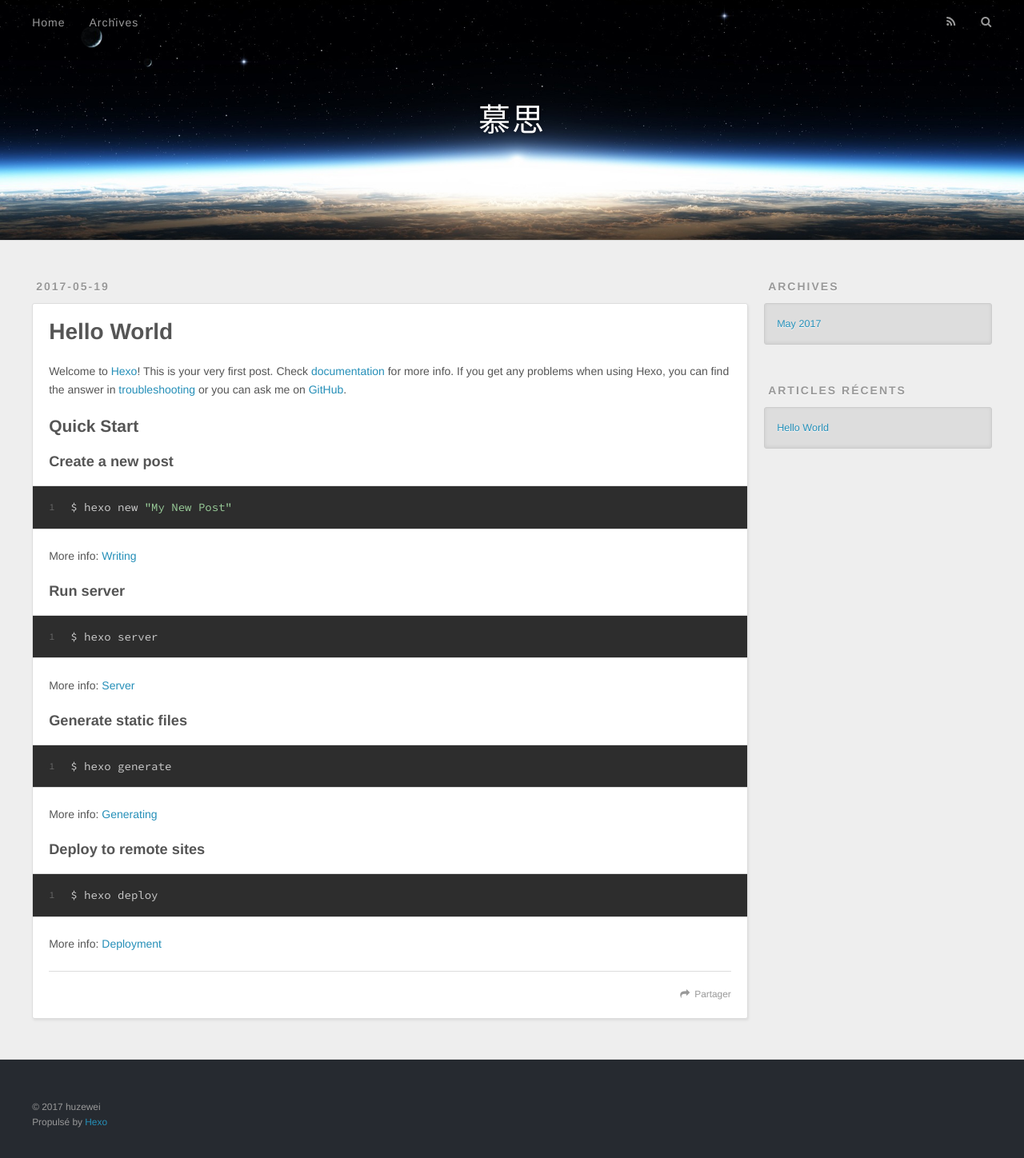
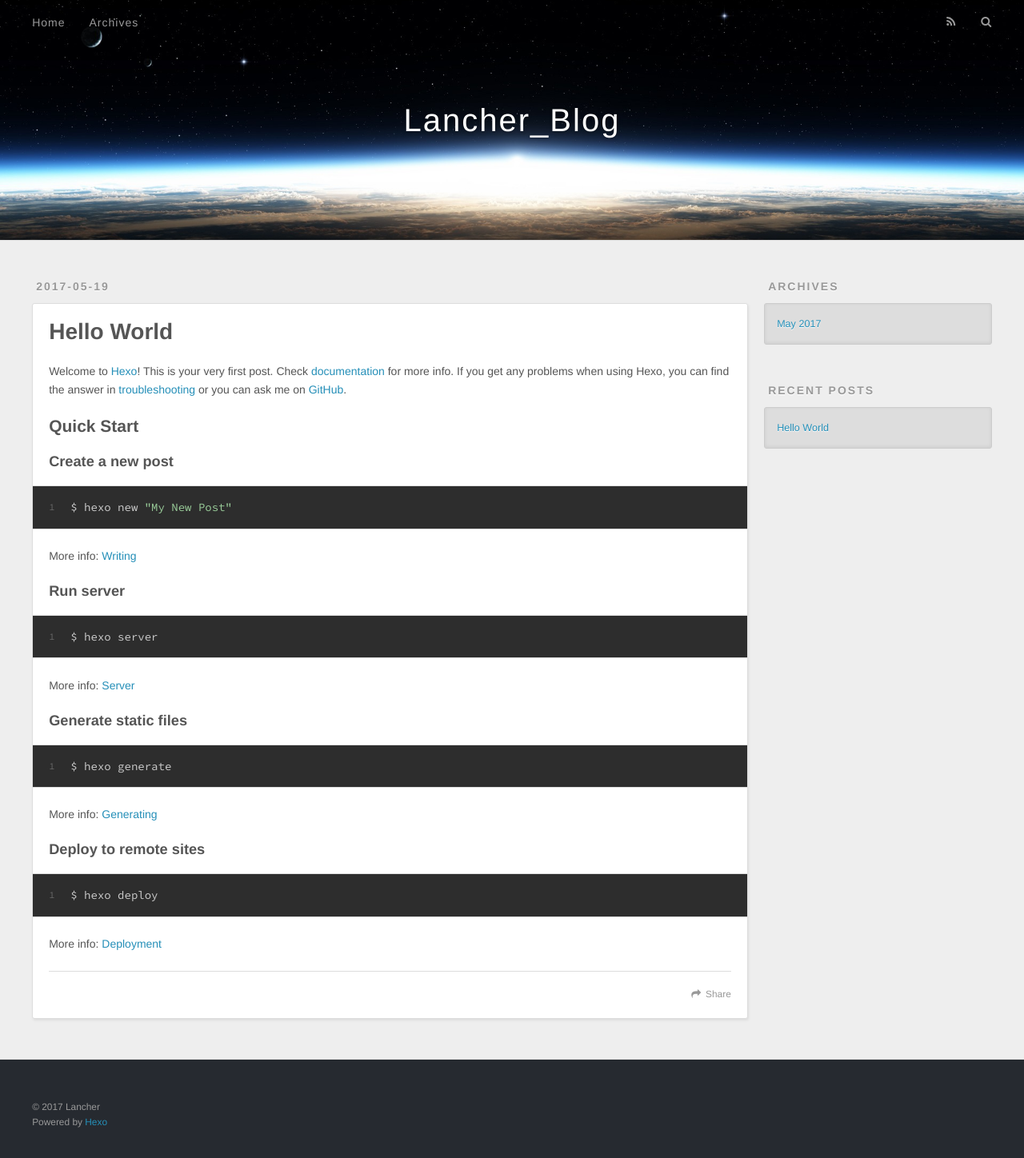
Before and after one commit to huzewei/huzewei.github.io, a plain HTML site: page index.html in a window 1280 px wide. Shown: the whole page at 80% size. Drawn offline with nearby package versions, Linux system fonts and the light colour scheme.

Commit message:
Site updated: 2017-05-19 16:56:12

```diff
--- a/index.html
+++ b/index.html
@@ -3,16 +3,16 @@
 <head>
   <meta charset="utf-8">
 
-  <title>慕思</title>
+  <title>Lancher_Blog</title>
   <meta name="viewport" content="width=device-width, initial-scale=1, maximum-scale=1">
   <meta property="og:type" content="website">
-<meta property="og:title" content="慕思">
+<meta property="og:title" content="Lancher_Blog">
 <meta property="og:url" content="http://yoursite.com/index.html">
-<meta property="og:site_name" content="慕思">
+<meta property="og:site_name" content="Lancher_Blog">
 <meta name="twitter:card" content="summary">
-<meta name="twitter:title" content="慕思">
+<meta name="twitter:title" content="Lancher_Blog">
 
-    <link rel="alternate" href="/atom.xml" title="慕思" type="application/atom+xml">
+    <link rel="alternate" href="/atom.xml" title="Lancher_Blog" type="application/atom+xml">
 
 
     <link rel="icon" href="/favicon.png">
@@ -33,7 +33,7 @@
   <div id="header-outer" class="outer">
     <div id="header-title" class="inner">
       <h1 id="logo-wrap">
-        <a href="/" id="logo">慕思</a>
+        <a href="/" id="logo">Lancher_Blog</a>
       </h1>
 
     </div>
@@ -48,9 +48,9 @@
       </nav>
       <nav id="sub-nav">
 
-          <a id="nav-rss-link" class="nav-icon" href="/atom.xml" title="Flux RSS"></a>
+          <a id="nav-rss-link" class="nav-icon" href="/atom.xml" title="RSS Feed"></a>
 
-        <a id="nav-search-btn" class="nav-icon" title="Rechercher"></a>
+        <a id="nav-search-btn" class="nav-icon" title="Search"></a>
       </nav>
       <div id="search-form-wrap">
         <form action="//google.com/search" method="get" accept-charset="UTF-8" class="search-form"><input type="search" name="q" class="search-form-input" placeholder="Search"><button type="submit" class="search-form-submit">&#xF002;</button><input type="hidden" name="sitesearch" value="http://yoursite.com"></form>
@@ -96,7 +96,7 @@
 
     </div>
     <footer class="article-footer">
-      <a data-url="http://yoursite.com/2017/05/19/hello-world/" data-id="cj2vlnv7l0000u0qtrao8pzs2" class="article-share-link">Partager</a>
+      <a data-url="http://yoursite.com/2017/05/19/hello-world/" data-id="cj2vm1pyn0000roqtbh13xs9z" class="article-share-link">Share</a>
 
 
     </footer>
@@ -131,7 +131,7 @@
 
 
   <div class="widget-wrap">
-    <h3 class="widget-title">Articles récents</h3>
+    <h3 class="widget-title">Recent Posts</h3>
     <div class="widget">
       <ul>
 
@@ -151,8 +151,8 @@
 
   <div class="outer">
     <div id="footer-info" class="inner">
-      &copy; 2017 huzewei<br>
-      Propulsé by <a href="http://hexo.io/" target="_blank">Hexo</a>
+      &copy; 2017 Lancher<br>
+      Powered by <a href="http://hexo.io/" target="_blank">Hexo</a>
     </div>
   </div>
 </footer>
```
Also changed, not shown: 2017/05/19/hello-world/index.html (+10 -10 lines), archives/2017/05/index.html (+11 -11 lines), archives/2017/index.html (+11 -11 lines), archives/index.html (+11 -11 lines).
